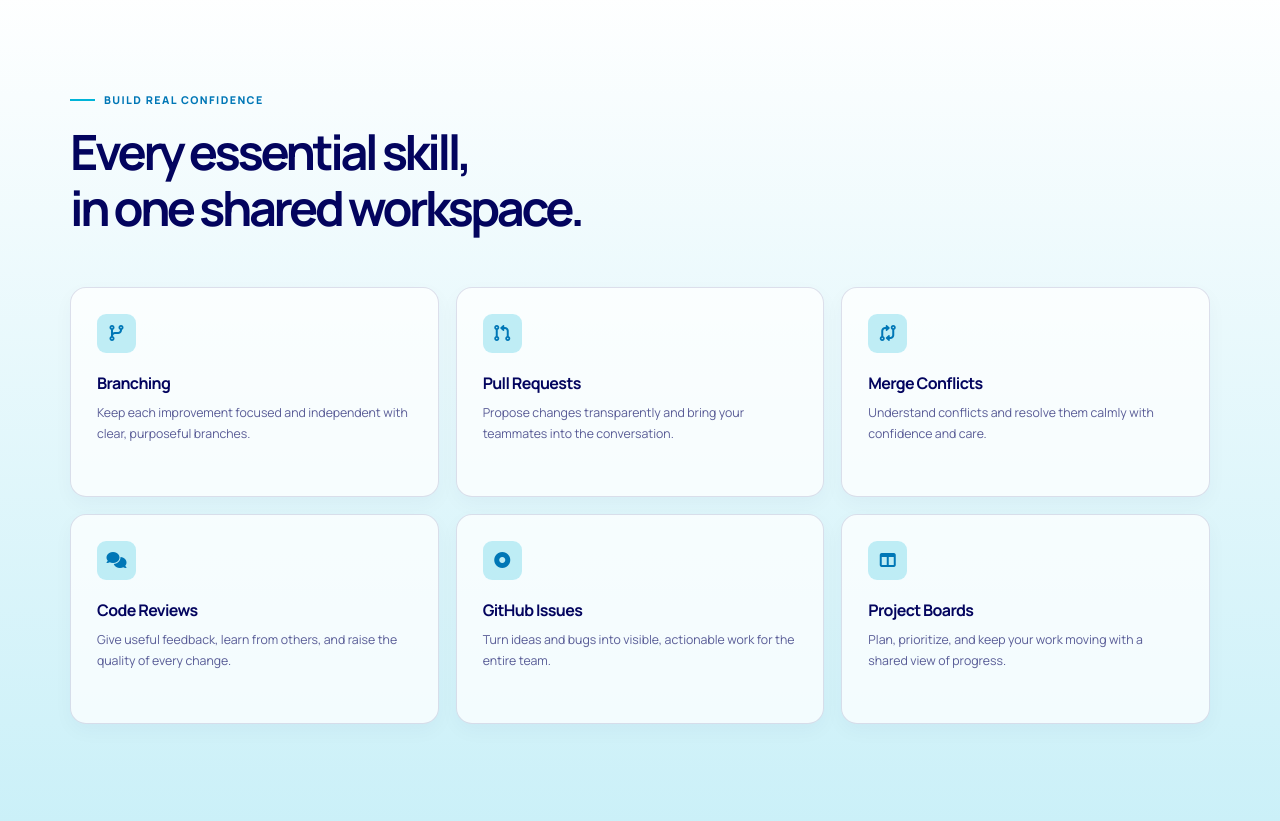
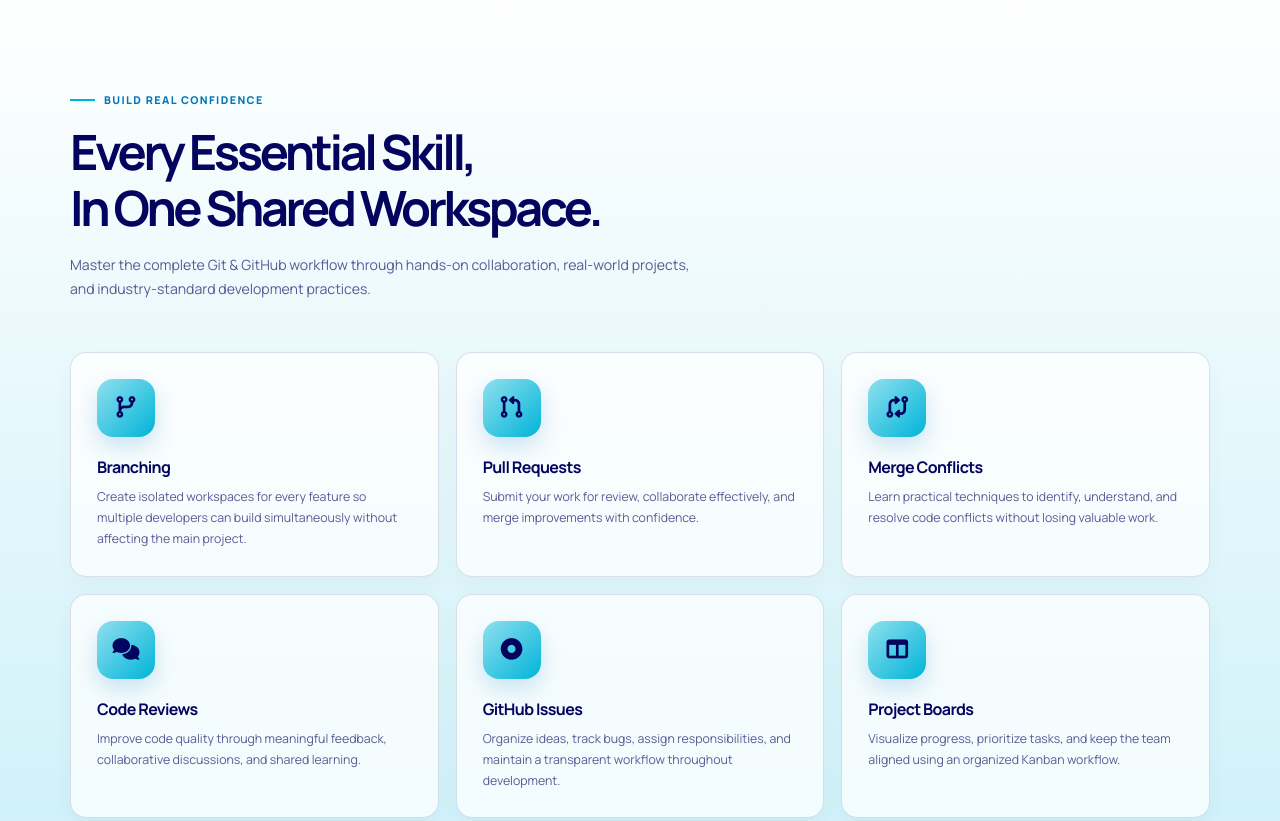
Before and after one commit to Buildora5/TeamPortfolio, a plain HTML site: page src/home/index.html in a window 1280 px wide. Shown: the part 1440-2261 px from the top of the page. Drawn offline with nearby package versions, Linux system fonts and the light colour scheme.

Commit message:
FEATURES SECTION REDESIGNED AS PRACTICE

```diff
--- a/src/home/index.css
+++ b/src/home/index.css
@@ -485,19 +485,72 @@
   min-height: 210px;
   padding: 26px;
 }
-.feature-card > i {
-  display: grid;
-  width: 39px;
-  height: 39px;
-  place-items: center;
-  border-radius: 9px;
-  background: rgba(144, 224, 239, 0.55);
-  color: var(--secondary);
-  font-size: 1rem;
+.feature-icon {
+  display: flex;
+  align-items: center;
+  justify-content: center;
+  width: 58px;
+  height: 58px;
+  border-radius: 16px;
+  background: linear-gradient(135deg, var(--light), var(--accent));
+  color: var(--primary);
+  font-size: 1.35rem;
+  transition: all 0.35s ease;
+  box-shadow: 0 10px 22px rgba(0,119,182,.18);
 }
 .feature-card h3 {
   margin-top: 19px;
 }
+
+/* ===== Features Enhancement ===== */
+
+.section-description{
+  max-width:620px;
+  margin-top:12px;
+}
+
+.feature-card{
+  position:relative;
+  overflow:hidden;
+  cursor:pointer;
+  transition:
+    transform .35s ease,
+    box-shadow .35s ease,
+    border-color .35s ease;
+}
+
+.feature-card::before{
+  content:"";
+  position:absolute;
+  inset:0;
+  background:linear-gradient(135deg,rgba(0,180,216,.08),transparent 65%);
+  opacity:0;
+  transition:.35s;
+}
+
+.feature-card:hover{
+  transform:translateY(-12px);
+  border-color:var(--accent);
+  box-shadow:0 18px 40px rgba(3,4,94,.14);
+}
+
+.feature-card:hover::before{
+  opacity:1;
+}
+
+.feature-card:hover .feature-icon{
+  transform:scale(1.1) rotate(8deg);
+  box-shadow:0 15px 30px rgba(0,180,216,.25);
+}
+
+.feature-card h3{
+  transition:color .3s ease;
+}
+
+.feature-card:hover h3{
+  color:var(--secondary);
+}
+
 .workflow {
   overflow: hidden;
   background: var(--primary);
--- a/src/home/index.html
+++ b/src/home/index.html
@@ -160,56 +160,97 @@
       <section id="features" class="section features">
         <div class="container">
           <div class="heading reveal">
-            <p class="eyebrow"><span></span> Build real confidence</p>
-            <h2>Every essential skill,<br />in one shared workspace.</h2>
+            <p class="eyebrow"><span></span> Build Real Confidence</p>
+
+            <h2>
+              Every Essential Skill,<br />
+              In One Shared Workspace.
+            </h2>
+
+            <p class="section-description">
+              Master the complete Git & GitHub workflow through hands-on
+              collaboration, real-world projects, and industry-standard
+              development practices.
+            </p>
           </div>
+
           <div class="feature-grid">
             <article class="feature-card reveal">
+              <div class="feature-icon">
                 <i class="fa-solid fa-code-branch"></i>
+              </div>
+
               <h3>Branching</h3>
+
               <p>
-                Keep each improvement focused and independent with clear,
-                purposeful branches.
+                Create isolated workspaces for every feature so multiple
+                developers can build simultaneously without affecting the main
+                project.
               </p>
             </article>
+
             <article class="feature-card reveal">
+              <div class="feature-icon">
                 <i class="fa-solid fa-code-pull-request"></i>
+              </div>
+
               <h3>Pull Requests</h3>
+
               <p>
-                Propose changes transparently and bring your teammates into the
-                conversation.
+                Submit your work for review, collaborate effectively, and merge
+                improvements with confidence.
               </p>
             </article>
+
             <article class="feature-card reveal">
+              <div class="feature-icon">
                 <i class="fa-solid fa-code-compare"></i>
+              </div>
+
               <h3>Merge Conflicts</h3>
+
               <p>
-                Understand conflicts and resolve them calmly with confidence and
-                care.
+                Learn practical techniques to identify, understand, and resolve
+                code conflicts without losing valuable work.
               </p>
             </article>
+
             <article class="feature-card reveal">
+              <div class="feature-icon">
                 <i class="fa-solid fa-comments"></i>
+              </div>
+
               <h3>Code Reviews</h3>
+
               <p>
-                Give useful feedback, learn from others, and raise the quality
-                of every change.
+                Improve code quality through meaningful feedback, collaborative
+                discussions, and shared learning.
               </p>
             </article>
+
             <article class="feature-card reveal">
+              <div class="feature-icon">
                 <i class="fa-solid fa-circle-dot"></i>
+              </div>
+
               <h3>GitHub Issues</h3>
+
               <p>
-                Turn ideas and bugs into visible, actionable work for the entire
-                team.
+                Organize ideas, track bugs, assign responsibilities, and
+                maintain a transparent workflow throughout development.
               </p>
             </article>
+
             <article class="feature-card reveal">
+              <div class="feature-icon">
                 <i class="fa-solid fa-table-columns"></i>
+              </div>
+
               <h3>Project Boards</h3>
+
               <p>
-                Plan, prioritize, and keep your work moving with a shared view
-                of progress.
+                Visualize progress, prioritize tasks, and keep the team aligned
+                using an organized Kanban workflow.
               </p>
             </article>
           </div>
```
Lines whose indentation alone changed are shown as unchanged.
